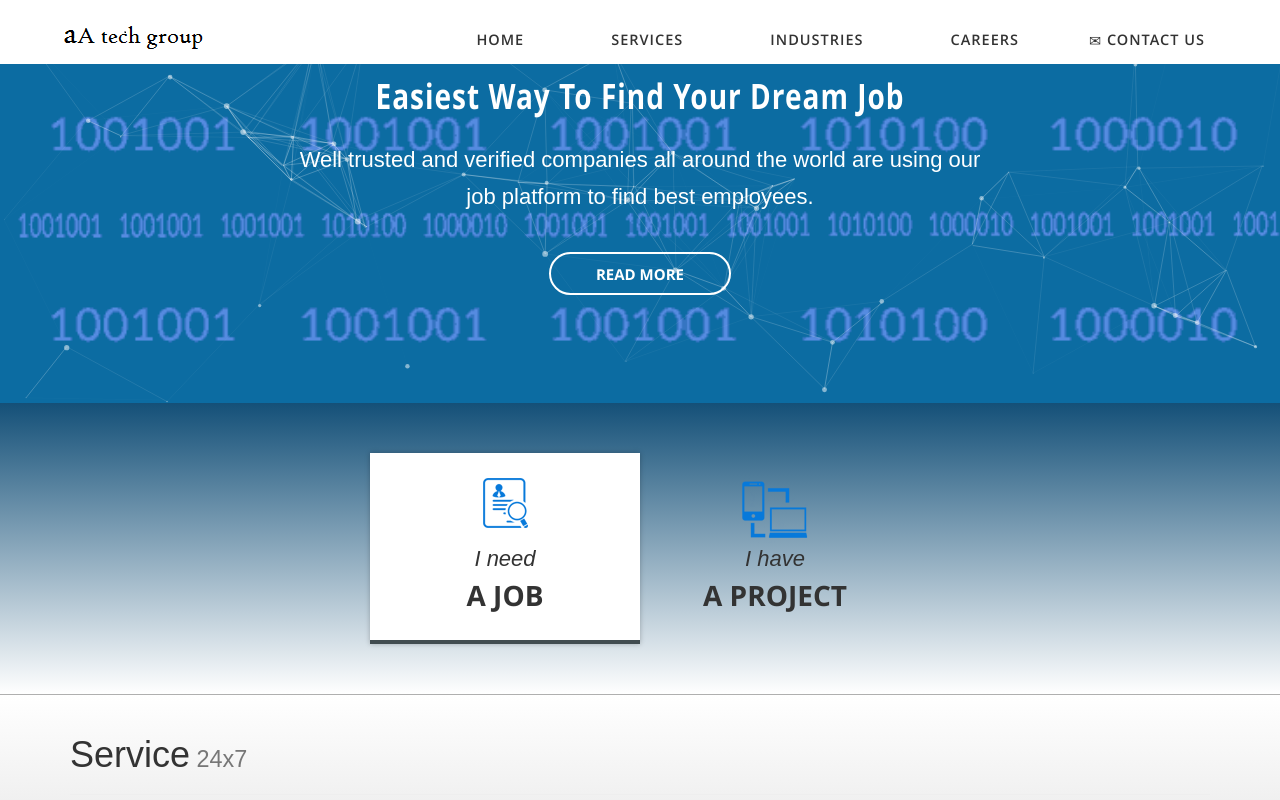
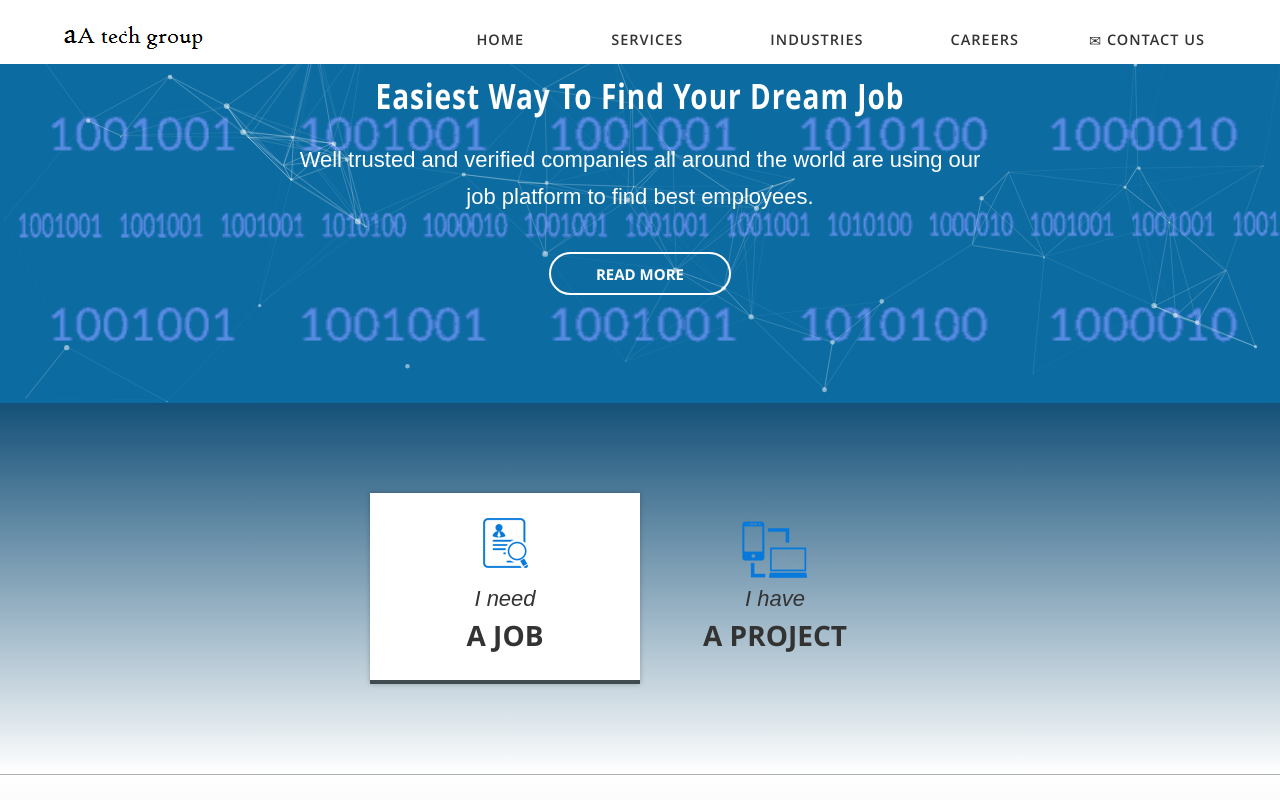
Before and after one commit to TechtolifeAssociates/aatechgroup, an Angular app: page /home in a window 1280 px wide. Shown: the top 800 px of the page. Built offline with nearby package versions, Linux system fonts and the light colour scheme; a web font is replaced by a local one.

Commit message:
css changes

```diff
--- a/src/assets/css/main.css
+++ b/src/assets/css/main.css
@@ -381,7 +381,7 @@ footer h4{
 /* Contact
 -------------------------------------- */
 .body-wrap{
-	padding: 0em 0;
+	padding: 2em 0;
 }
 .info-wrap h2{
 	font-size: 2.65rem;
```
